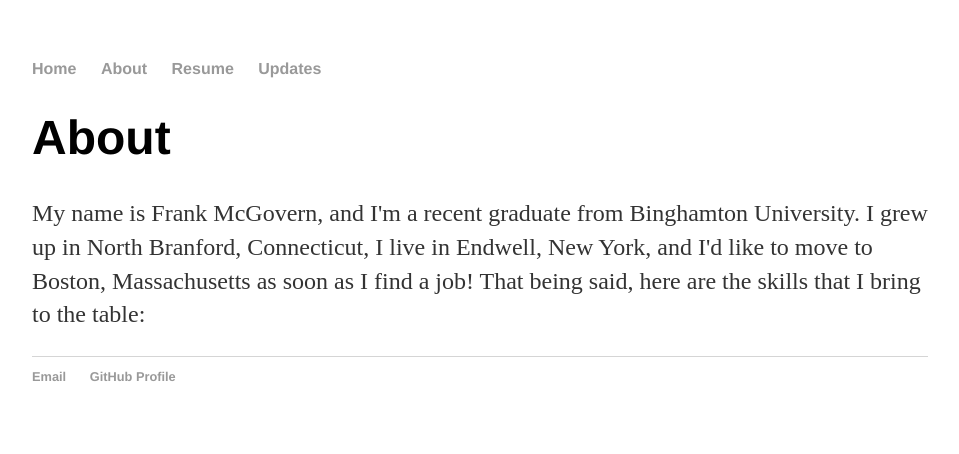
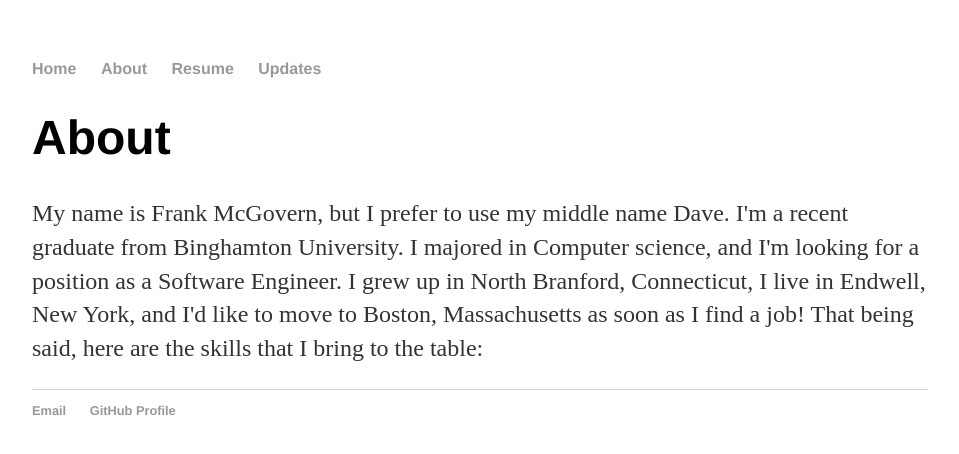
Before and after one commit to FDM320/FDM320.github.io, a Jekyll site: the page built from about/index.html, in a window 1280 px wide. Shown: the top 454 px of the page, without its empty margins (160-1119 px from the left). Built offline with Jekyll 4.4.1, drawn with Linux system fonts in a browser that asks for light colours.

Commit message:
Update index.html

```diff
--- a/about/index.html
+++ b/about/index.html
@@ -5,6 +5,11 @@ title: About Frank "Dave" McGovern
 		<div class="container">
     		<div class="blurb">
         		<h1>About</h1>
-				<p>My name is Frank McGovern, and I'm a recent graduate from Binghamton University. I grew up in North Branford, Connecticut, I live in Endwell, New York, and I'd like to move to Boston, Massachusetts as soon as I find a job! That being said, here are the skills that I bring to the table: </p>
+				<p>
+				My name is Frank McGovern, but I prefer to use my middle name Dave. I'm a recent graduate from Binghamton University.
+				I majored in Computer science, and I'm looking for a position as a Software Engineer.
+				I grew up in North Branford, Connecticut, I live in Endwell, New York, and I'd like to move to Boston, Massachusetts as
+				soon as I find a job! That being said, here are the skills that I bring to the table:
+				</p>
     		</div><!-- /.blurb -->
 		</div><!-- /.container -->
```
